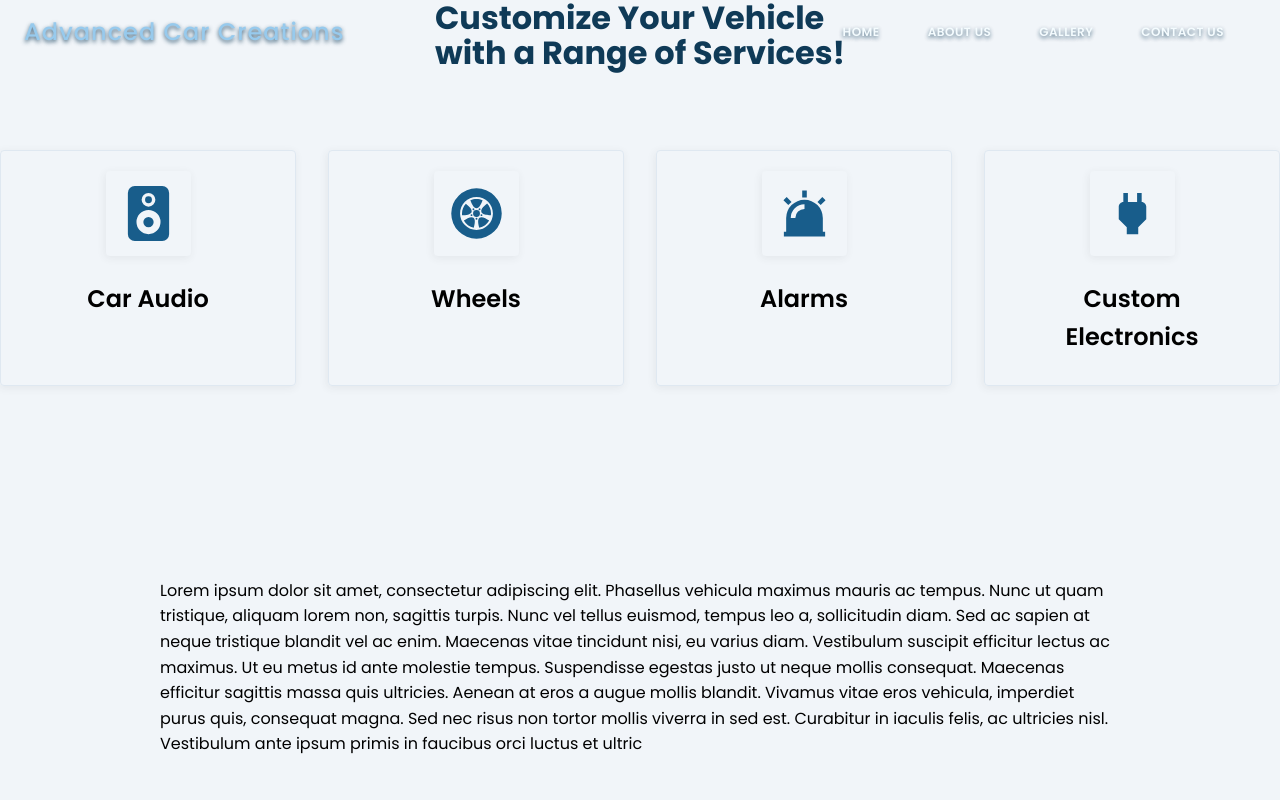
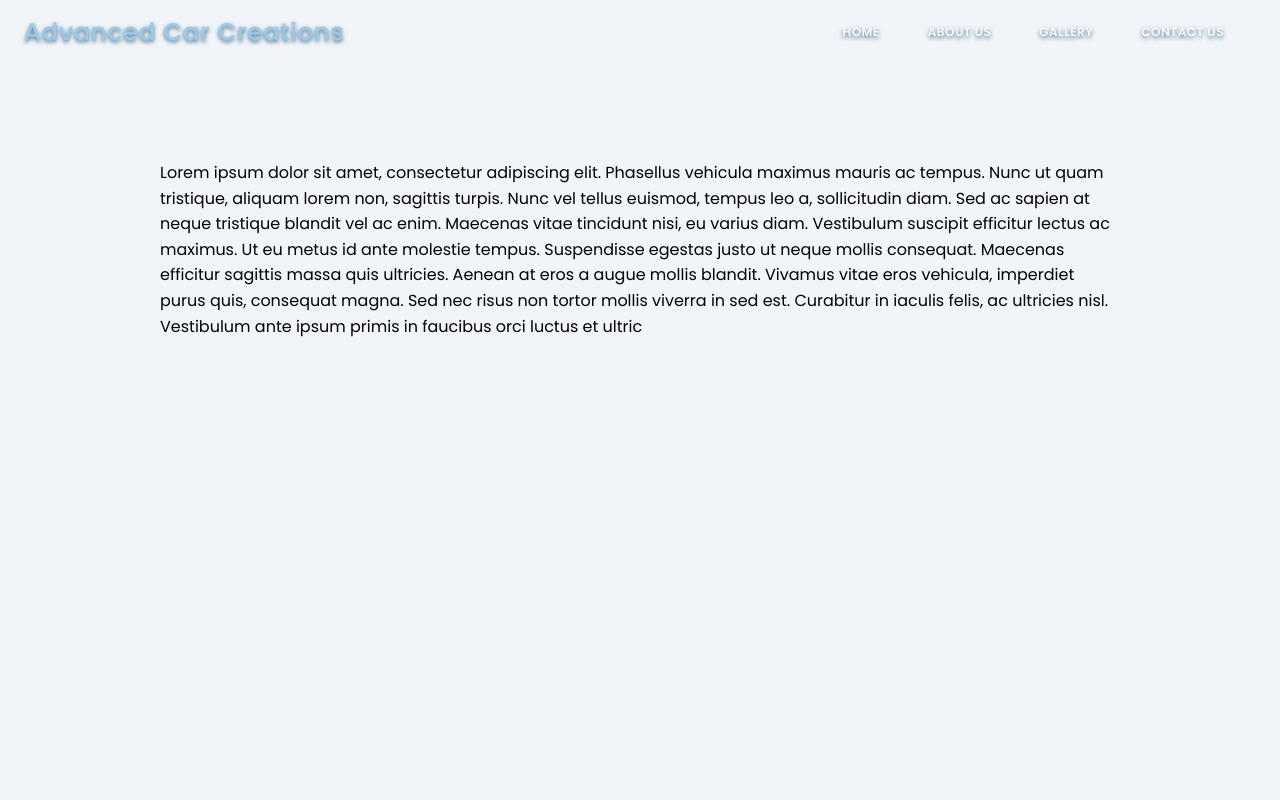
Before and after one commit to joncoronel/draft, a Next.js app: page / in a window 1280 px wide. Shown: the top 800 px of the page. Built offline with nearby package versions, Linux system fonts and the light colour scheme.

Commit message:
just content

```diff
--- a/pages/index.js
+++ b/pages/index.js
@@ -28,7 +28,6 @@ function Home(props) {
         <link rel="icon" href="/favicon.ico" />
       </Head>
       <div className={styles.spacing}>
-        <AboutUs />
         <Content />
       </div>
     </>
```
